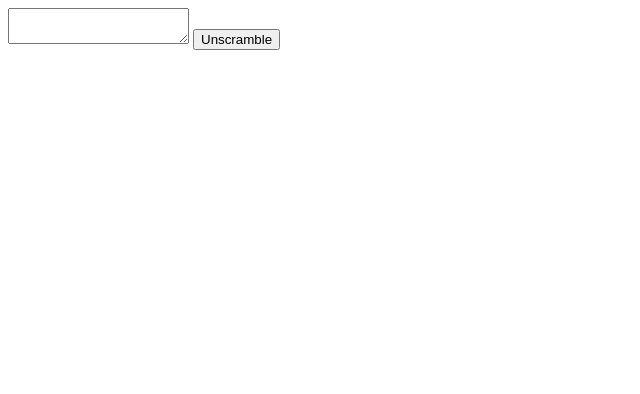
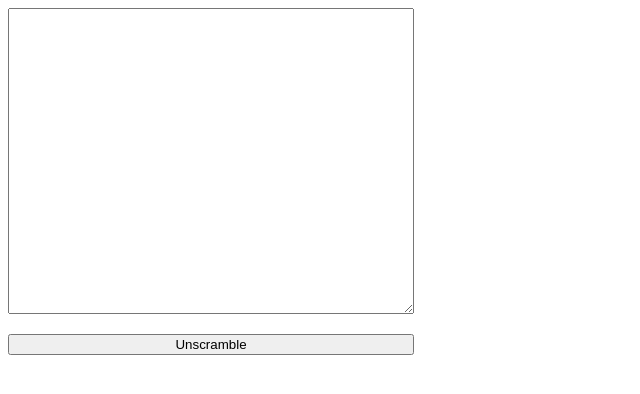
Before and after one commit to plagoa/unscramble, a plain HTML site: page index.html in a window 1280 px wide. Shown: the whole page, without its empty margins (0-640 px from the left). Drawn offline with Linux system fonts and the light colour scheme.

```diff
--- a/index.html
+++ b/index.html
@@ -5,11 +5,27 @@
     <meta name="viewport" content="width=device-width, initial-scale=1.0" />
     <meta http-equiv="X-UA-Compatible" content="ie=edge" />
     <title>Unscramble</title>
+    <style>
+      .container {
+        display: flex;
+        flex-direction: row;
+        gap: 20px;
+      }
+      .imageData {
+        display: flex;
+        flex-direction: column;
+        gap: 20px;
+      }
+      .imageText {
+        width: 400px;
+        height: 300px;
+      }
+    </style>
   </head>
   <body>
-    <div style="display: flex; flex-direction: row; gap: 20px">
-      <div>
-        <textarea id="imagedata"></textarea>
+    <div class="container">
+      <div class="imageData">
+        <textarea class="imageText" id="imagedata"></textarea>
         <button onclick="unscramble()">Unscramble</button>
       </div>
       <div>
```
